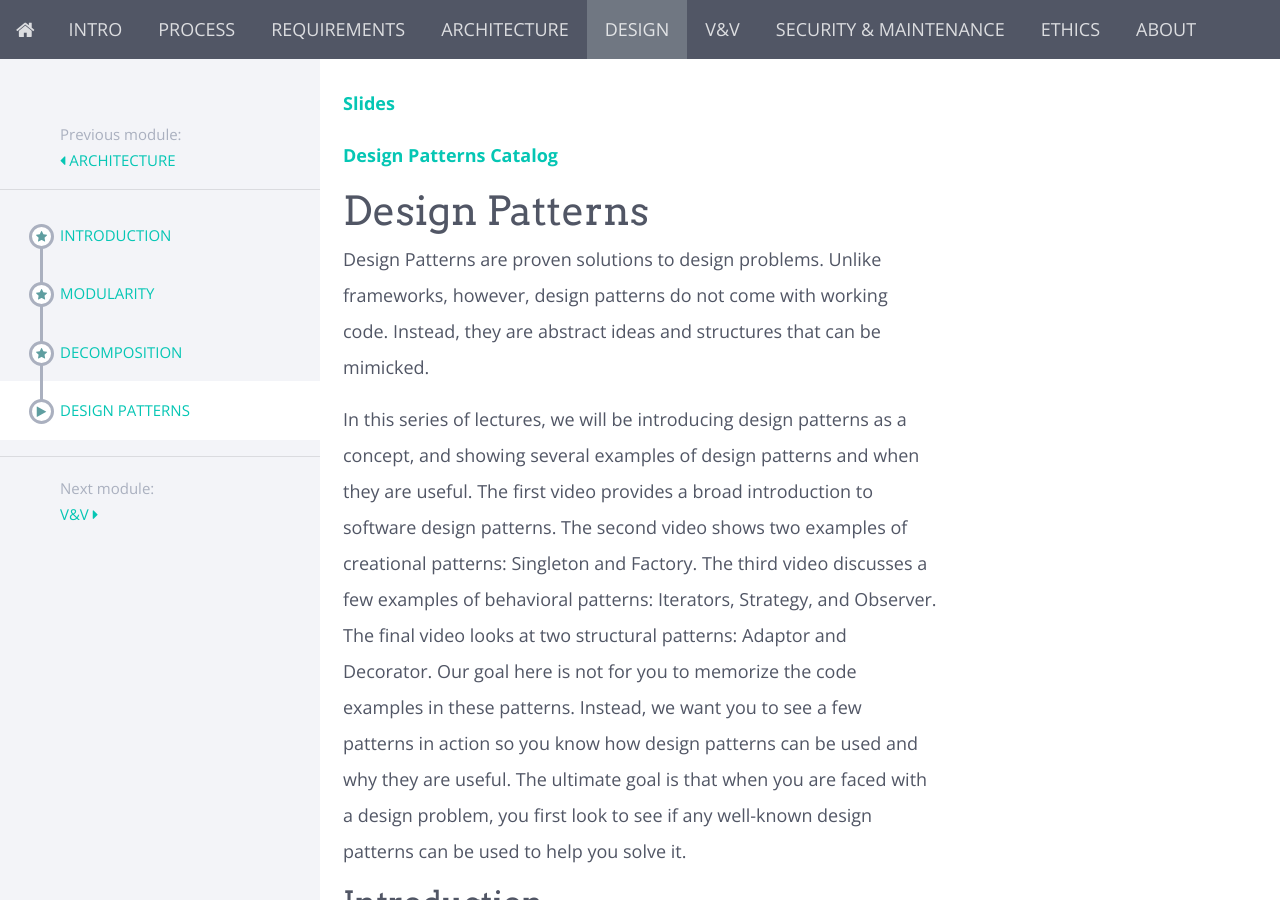
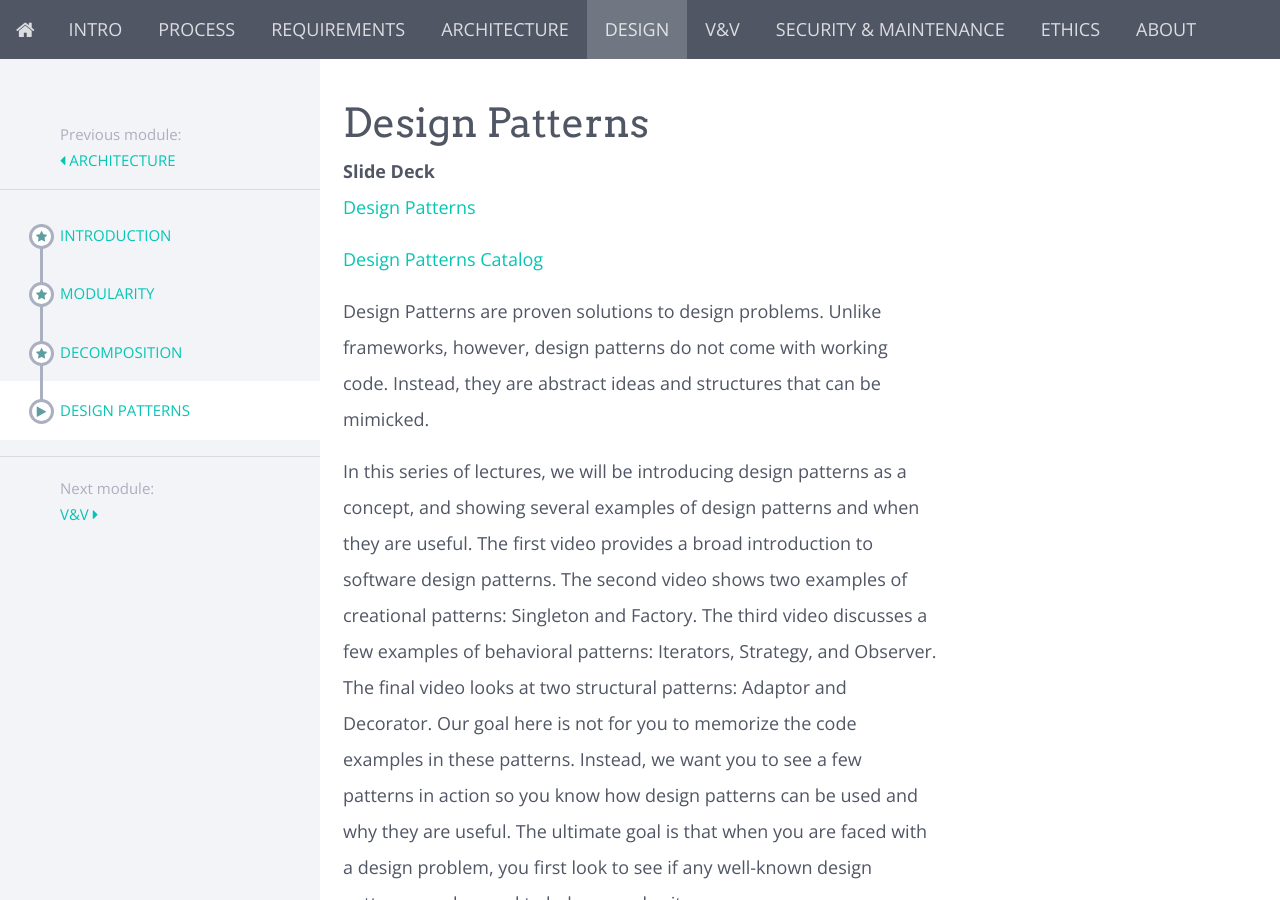
Before and after one commit to marksherriff/se-coursepack, a Jekyll site: the page built from modules/design/_posts/2021-06-01-design-patterns.md, in a window 1280 px wide and 900 px high. Built offline with Jekyll 4.4.1, drawn with Linux system fonts in a browser that asks for light colours; nearby versions of some CDN libraries.

Commit message:
minor edits to format

```diff
--- a/modules/design/_posts/2021-06-01-design-patterns.md
+++ b/modules/design/_posts/2021-06-01-design-patterns.md
@@ -2,11 +2,12 @@
 title: Design patterns
 ---
 
-[__Slides__](https://docs.google.com/presentation/d/1_cHsVxdNC7b-65PqrntrtzgSnRl4ff7HLKFqzc6RfDQ/edit?usp=sharing)
+# Design Patterns
 
-[__Design Patterns Catalog__](https://refactoring.guru/design-patterns/catalog)
+__Slide Deck__
+[Design Patterns](https://docs.google.com/presentation/d/1_cHsVxdNC7b-65PqrntrtzgSnRl4ff7HLKFqzc6RfDQ/edit?usp=sharing)
 
-# Design Patterns
+[Design Patterns Catalog](https://refactoring.guru/design-patterns/catalog)
 
 Design Patterns are proven solutions to design problems. Unlike frameworks, however, design patterns do not come with working code. Instead, they are abstract ideas and structures that can be mimicked.
 
```
